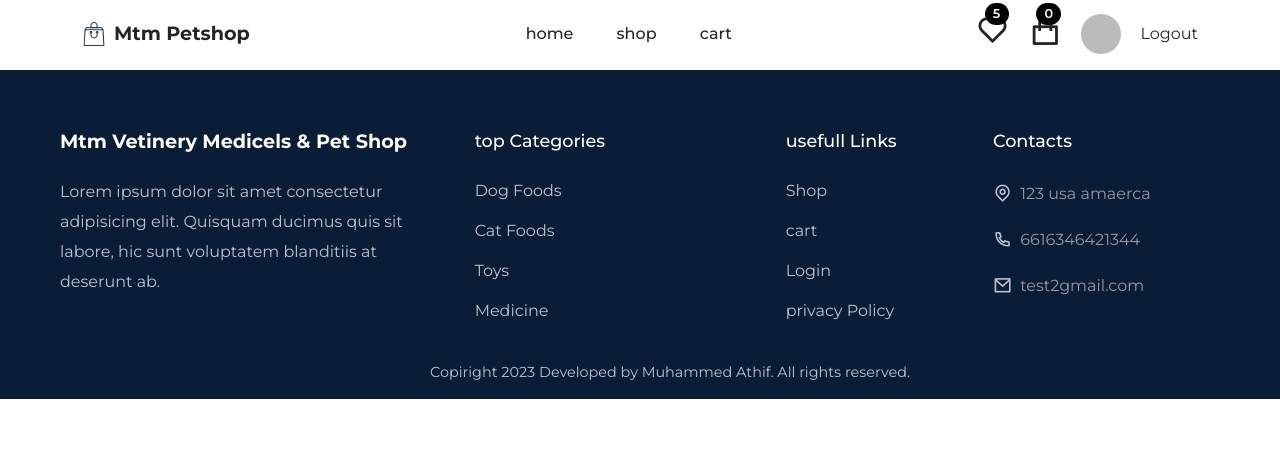
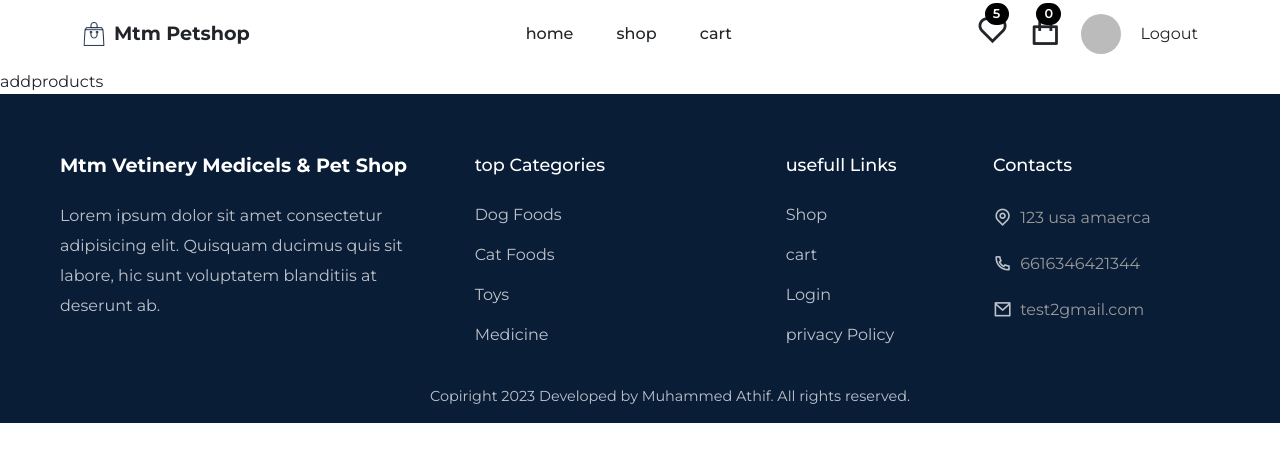
Before and after one commit to hafnahou/PetShop, a React (Create React App) app: page /dashboard/add-products in a window 1280 px wide. Shown: the top 462 px of the page. Built offline with nearby package versions, Linux system fonts and the light colour scheme; no server answers; sample sign-in values are in the browser's storage.

Commit message:
admin side

```diff
--- /dev/null
+++ b/src/admin/AddProducts.jsx
@@ -0,0 +1,11 @@
+import React from 'react'
+
+const AddProducts = () => {
+  return (
+    <div>
+      addproducts
+    </div>
+  )
+}
+
+export default AddProducts
--- /dev/null
+++ b/src/admin/AdminNav.jsx
@@ -0,0 +1,11 @@
+import React from 'react'
+
+const AdminNav = () => {
+  return (
+    <div>
+       adminNav
+    </div>
+  )
+}
+
+export default AdminNav
--- /dev/null
+++ b/src/admin/Allproducts.jsx
@@ -0,0 +1,11 @@
+import React from 'react'
+
+const Allproducts = () => {
+  return (
+    <div>
+      allproducts
+    </div>
+  )
+}
+
+export default Allproducts
--- a/src/components/Header/Header.jsx
+++ b/src/components/Header/Header.jsx
@@ -142,6 +142,7 @@ const Header = () => {
                        <div className='d-flex align-items-center justify-content-center flex-column'>
                             <Link to='/signup'>Signup</Link>
                             <Link to='/login'>Login</Link>
+                            <Link to='/dashboard'>Dashboard</Link>
                       </div>
                      )}
                 </div>
--- a/src/routers/Protectedroute.js
+++ b/src/routers/Protectedroute.js
@@ -2,14 +2,15 @@
 import React from 'react'
 import useAuth from '../costum-hooks/useAuth'
 import { Navigate } from 'react-router-dom'
+import { Outlet } from 'react-router-dom'
 
 
-const Protectedroute = ({children}) => {
+const Protectedroute = () => {
 
     const {currentUser}= useAuth()
 
 
-    return currentUser ? children : <Navigate to="/login"/>
+    return currentUser ? <Outlet/>:   <Navigate to="/login"/>
 }
 
 export default Protectedroute
--- a/src/routers/Routers.js
+++ b/src/routers/Routers.js
@@ -12,6 +12,11 @@ import Protectedroute from './Protectedroute'
 
 import { Route, Routes,Navigate } from 'react-router-dom'
 
+//admin side
+import AddProducts from '../admin/AddProducts'
+import Allproducts from '../admin/Allproducts'
+import AdminNav from '../admin/AdminNav'
+
 
 const Routers=()=> {
   return(
@@ -22,11 +27,20 @@ const Routers=()=> {
     <Route path='shop' element={<Shop/>} />
     <Route path='shop/:id' element={<ProductDetails/>} />
     <Route path='cart' element={<Cart/>} />
-    <Route path='checkout' element={<Protectedroute>
-           <Checkout/>
-    </Protectedroute>} />
+
+     <Route path='/*' element={<Protectedroute/>} >
+
+        <Route path='checkout' element={<Checkout/>}/>
+        <Route path='dashboard/all-products' element={<Allproducts/>}/>
+        <Route path='dashboard/add-products' element={<AddProducts/>}/>
+
+     </Route>
+
+
+
     <Route path='login' element={<Login/>} />
     <Route path='signup' element={<Signup/>} />
+
   </Routes>
     </>
   );
```
Also changed, not shown: src/admin/Dashboard.jsx (added).
